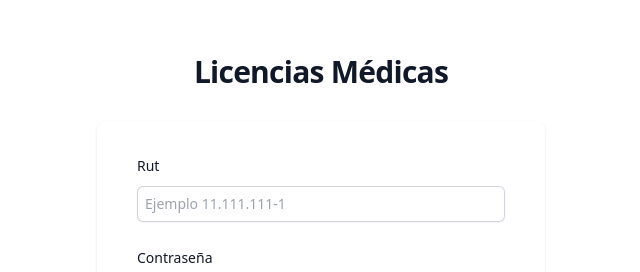
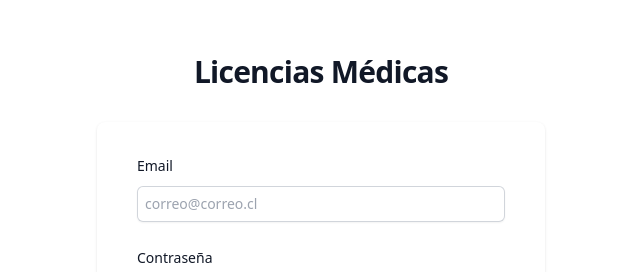
Before and after one commit to LuN4t1k0/front-webAppLM, a React (Vite) app: page / in a window 1280 px wide. Shown: the part 182-454 px from the top of the page, without its empty margins (319-959 px from the left). Built offline with nearby package versions, Linux system fonts and the light colour scheme; no server answers.

Commit message:
feat: login connected with backend end point

```diff
--- a/src/components/FormUser.jsx
+++ b/src/components/FormUser.jsx
@@ -1,15 +1,17 @@
-import React from "react";
+import React, { useContext } from "react";
+import Context from "../context/Context";
 import { useForm } from "react-hook-form";
 import { yupResolver } from '@hookform/resolvers/yup';
 import * as yup from "yup";
 import { useNavigate } from 'react-router-dom';
+import axios from "axios";
 
 export const FormUser = () => {
   const schema = yup.object({
-    rut: yup.string()
+    email: yup.string()
       .required()
-      .matches(/^(\d{2}\.\d{3}\.\d{3}-)([a-zA-Z]{1}$|\d{1}$)/, 'No es el formato'),
-    password:yup.string().required()
+      .email(),
+    password: yup.string().required()
   }).required();
 
   const {
@@ -20,16 +22,19 @@ export const FormUser = () => {
     resolver: yupResolver(schema)
   });
   const navigate = useNavigate();
-  const token = 'eyJhbGciOiJIUzI1NiIsInR5cCI6IkpXVCJ9.eyJzdWIiOiIxMjM0NTY3ODkwIiwibmFtZSI6IkpvaG4gRG9lIiwiaWF0IjoxNTE2MjM5MDIyfQ.SflKxwRJSMeKKF2QT4fwpMeJf36POk6yJV_adQssw5c';
-
   const onSubmit = (data) => {
     login(data)
   };
 
-  const login = (data) => {
-    if(data.rut === '11.111.111-1' && data.password === "123456"){
-      localStorage.setItem("token", token);
+  const login = async (payload) => {
+    const urlBack = "https://previleyapp-production.up.railway.app/api/v1";
+    const loginEndpoint = "/auth/login";
+    try {
+      const {data} = await axios.post(urlBack + loginEndpoint, payload);
+      localStorage.setItem("token", data.token);
       navigate('/licenses');
+    } catch ({ response: { data: message } }) {
+      alert("Error al iniciar sesión 🙁");
     }
   }
 
@@ -47,16 +52,16 @@ export const FormUser = () => {
           >
             <div>
               <label htmlFor="email" className="block text-sm font-medium leading-6 text-gray-900 text-left">
-                Rut
+                Email
               </label>
               <div className="mt-2">
                 <input
-                  {...register("rut", { required: true })}
-                  placeholder="Ejemplo 11.111.111-1"
+                  {...register("email", { required: true })}
+                  placeholder="correo@correo.cl"
                   className="block w-full rounded-md border-0 py-1.5 pl-2 text-gray-900 shadow-sm ring-1 ring-inset ring-gray-300 placeholder:text-gray-400 focus:ring-2 focus:ring-inset focus:ring-indigo-600 sm:text-sm sm:leading-6"
                 />
               </div>
-              { errors.rut && (
+              {errors.email && (
                 <p className="mt-2 text-sm text-red-400 text-left font-medium" >
                   Este campo es requerido
                 </p>
@@ -70,10 +75,10 @@ export const FormUser = () => {
                 <input
                   {...register("password", { required: true })}
                   placeholder="Ingresa tu contraseña"
-                 type= "password" className="block w-full rounded-md border-0 py-1.5 p-2 text-gray-900 shadow-sm ring-1 ring-inset ring-gray-300 placeholder:text-gray-400 focus:ring-2 focus:ring-inset focus:ring-indigo-600 sm:text-sm sm:leading-6"
+                  type="password" className="block w-full rounded-md border-0 py-1.5 p-2 text-gray-900 shadow-sm ring-1 ring-inset ring-gray-300 placeholder:text-gray-400 focus:ring-2 focus:ring-inset focus:ring-indigo-600 sm:text-sm sm:leading-6"
                 />
               </div>
-              { errors.password && (
+              {errors.password && (
                 <p className="mt-2 text-sm text-red-400 text-left font-medium" >
                   Este campo es requerido
                 </p>
```
